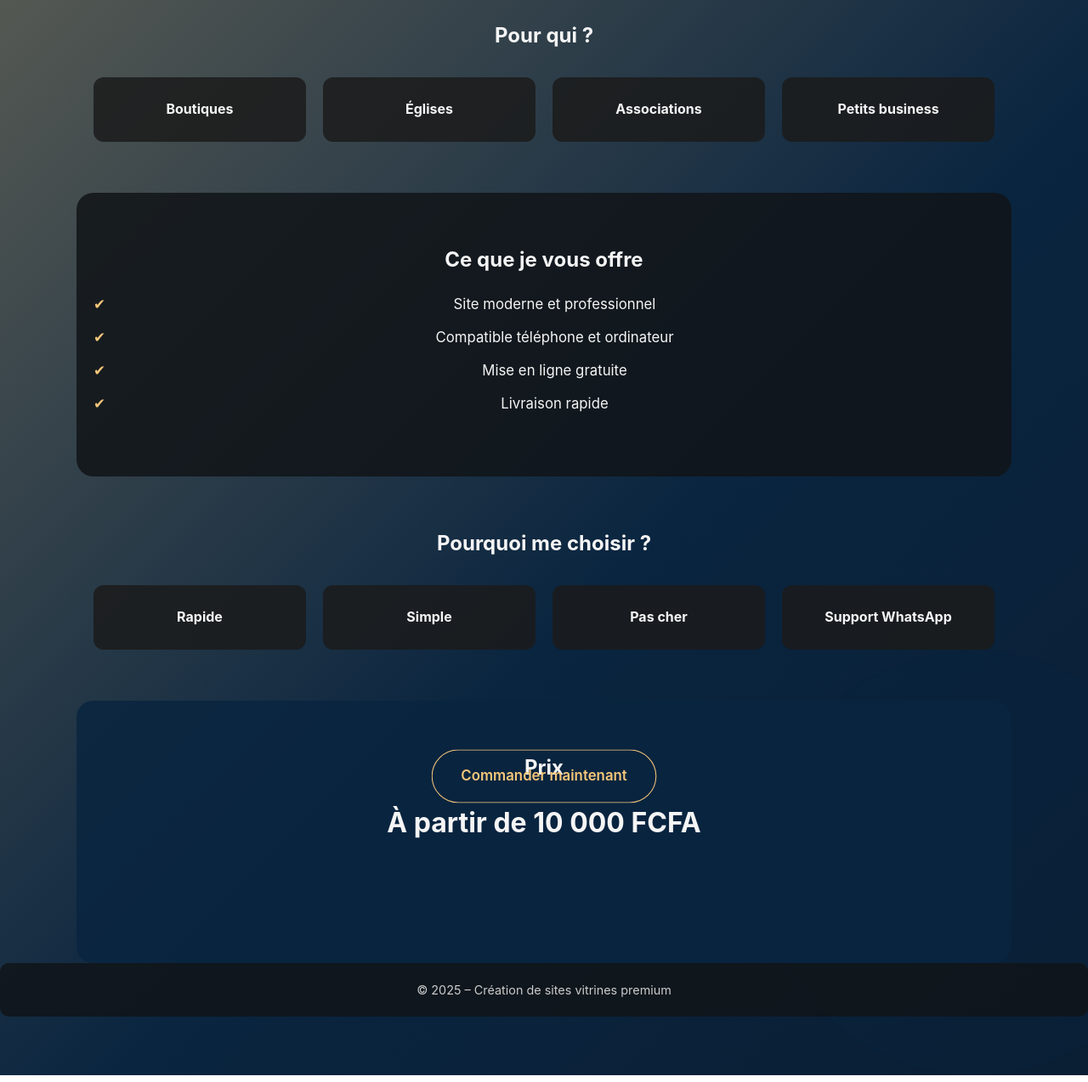
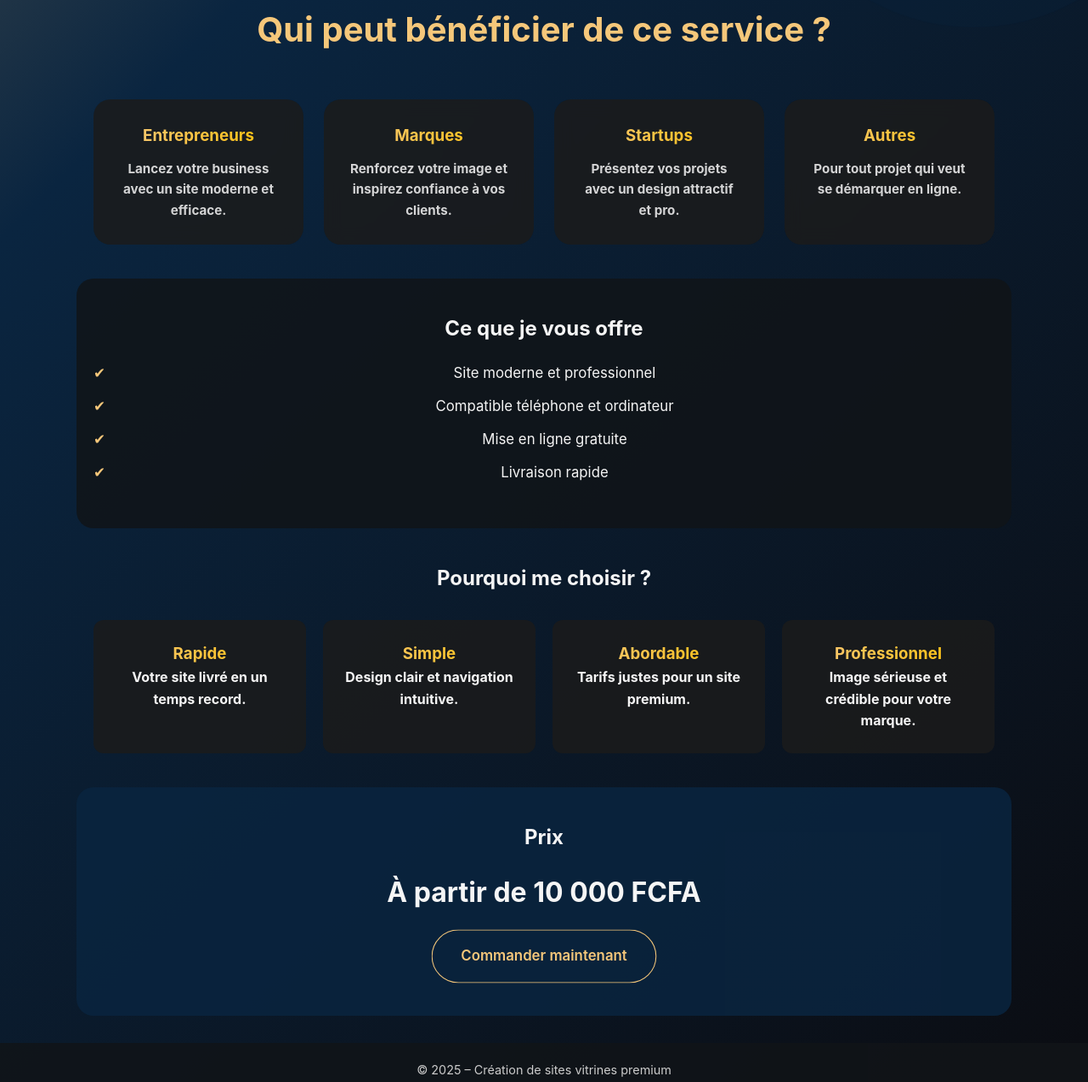
Before and after one commit to sitesprobj-gif/mon-site, a plain HTML site: page index.html in a window 1280 px wide. Shown: the part 837-2111 px from the top of the page at 85% size. Drawn offline with Linux system fonts and the light colour scheme.

Commit message:
Mise à jour du site avec les dernières améliorations

```diff
--- a/index.html
+++ b/index.html
@@ -14,21 +14,33 @@
 
 <header class="hero animate">
   <span class="badge">PREMIUM WEB DESIGN</span>
-  <h1>Des sites qui donnent<br>envie de vous faire confiance.</h1>
-  <p>Pour marques, business et projets qui veulent une image forte.</p>
+  <h1>Votre site vitrine prêt à convertir vos <br> visiteurs en clients.</h1>
+  <p>Pour les Entreprises, marques et projets qui veulent une présence en ligne forte et professionnelle.</p>
   <p class="offer">⚡ Offre spéciale : seulement <strong>5 places</strong> cette semaine !</p>
-  <a href="https://wa.me/2290169213654?text=Salut%20!%20👋%20Je%20veux%20un%20site%20vitrine%20premium%20pour%20mon%20business.%20Je%20veux%20commencer%20cette%20semaine%20et%20avoir%20un%20site%20qui%20attire%20des%20clients.%20Pouvez-vous%20m’aider%20?" class="btn">
+  <a href="https://wa.me/2290169213654?text=Salut%20!%20👋%20Je%20veux%20un%20site%20vitrine%20premium" class="btn">
     ✦ Discutons sur WhatsApp
   </a>
 </header>
 
-<section class="section animate">
-  <h2>Pour qui ?</h2>
+<section class="section animate pour-qui">
+  <h2>Qui peut bénéficier de ce service ?</h2>
   <div class="grid">
-    <div class="card">Boutiques</div>
-    <div class="card">Églises</div>
-    <div class="card">Associations</div>
-    <div class="card">Petits business</div>
+    <div class="card">
+       <h3>Entrepreneurs</h3>
+      <p>Lancez votre business avec un site moderne et efficace.</p>
+    </div>
+    <div class="card">
+      <h3>Marques</h3>
+      <p>Renforcez votre image et inspirez confiance à vos clients.</p>
+    </div>
+    <div class="card">
+      <h3>Startups</h3>
+      <p>Présentez vos projets avec un design attractif et pro.</p>
+    </div>
+    <div class="card">
+         <h3>Autres</h3>
+      <p>Pour tout projet qui veut se démarquer en ligne.</p>
+    </div>
   </div>
 </section>
 
@@ -45,17 +57,30 @@
 <section class="section animate">
   <h2>Pourquoi me choisir ?</h2>
   <div class="grid">
-    <div class="card">Rapide</div>
-    <div class="card">Simple</div>
-    <div class="card">Pas cher</div>
-    <div class="card">Support WhatsApp</div>
+    <div class="card">
+      <h3>Rapide</h3>
+      <p>Votre site livré en un temps record.</p>
+    </div>
+    <div class="card">
+      <h3>Simple</h3>
+      <p>Design clair et navigation intuitive.</p>
+    </div>
+    <div class="card">
+      <h3>Abordable</h3>
+      <p>Tarifs justes pour un site premium.</p>
+    </div>
+    <div class="card">
+      <h3>Professionnel</h3>
+      <p>Image sérieuse et crédible pour votre marque.</p>
+    </div>
   </div>
 </section>
+
 
 <section class="section bg-dark animate">
   <h2>Prix</h2>
   <p class="price">À partir de <strong>10 000 FCFA</strong></p>
-  <a href="https://wa.me/2290169213654?text=Salut%20!%20👋%20Je%20veux%20un%20site%20vitrine%20premium%20pour%20mon%20business.%20Je%20veux%20commencer%20cette%20semaine%20et%20avoir%20un%20site%20qui%20attire%20des%20clients.%20Pouvez-vous%20m’aider%20?" class="btn">Commander maintenant</a>
+  <a href="https://wa.me/2290169213654?text=Salut%20!%20👋%20Je%20veux%20un%20site%20vitrine%20premium" class="btn">Commander maintenant</a>
 </section>
 
 <footer class="animate">
--- a/style.css
+++ b/style.css
@@ -7,12 +7,11 @@
 }
 
 body {
-  background: linear-gradient(-45deg, #0b0b0f, #0a2540, #f5c77a, #111418);
-  background-size: 400% 400%;
-  animation: gradientBG 15s ease infinite;
+  background: linear-gradient(-45deg, #0b0b0f, #0a2540, #c0a372, #111418);
+  background-size: 400%;
+  animation: gradientBG 13s ease infinite;
   color: #f5f5f5;
   line-height: 1.6;
-  position: relative;
   overflow-x: hidden;
 }
 
@@ -84,14 +83,12 @@ body {
   font-size: 1.1rem;
 }
 
-
 .offer {
   color: #f5c77a;
   font-weight: bold;
   margin-bottom: 15px;
   font-size: 1.1rem;
 }
-
 
 /* BOUTON PREMIUM */
 .btn {
@@ -104,9 +101,6 @@ body {
   font-weight: 600;
   transition: all 0.3s ease;
   z-index: 2;
-   position: sticky;
-  bottom: 20px;
-  z-index: 100;
 }
 
 .btn:hover {
@@ -129,7 +123,7 @@ body {
 .section {
   position: relative;
   z-index: 1;
-  padding: 60px 20px;
+  padding: 40px 20px;
   max-width: 1100px;
   margin: auto;
   text-align: center;
@@ -160,11 +154,45 @@ body {
   border-radius: 12px;
   font-weight: bold;
   transition: transform 0.3s, box-shadow 0.3s;
+  text-align: center;
 }
 
 .card:hover {
   transform: translateY(-5px);
   box-shadow: 0 10px 25px rgba(245, 199, 122, 0.4);
+}
+
+/* SECTION "POUR QUI" */
+.pour-qui h2 {
+  font-size: clamp(1.8rem, 4vw, 2.5rem);
+  margin-bottom: 50px;
+  color: #f5c77a;
+}
+
+.pour-qui .grid {
+  grid-template-columns: repeat(auto-fit, minmax(220px, 1fr));
+  gap: 24px;
+}
+
+.pour-qui .card {
+  padding: 28px;
+  border-radius: 20px;
+  backdrop-filter: blur(10px);
+}
+
+.pour-qui .card h3 {
+  margin-bottom: 12px;
+  color: #f5c77a;
+}
+
+.pour-qui .card p {
+  opacity: 0.85;
+  font-size: 0.95rem;
+}
+
+.pour-qui .card:hover {
+  transform: translateY(-5px);
+  box-shadow: 0 12px 30px rgba(245,199,122,0.3);
 }
 
 /* LISTE OFFRE */
@@ -188,6 +216,13 @@ body {
   color: #f5c77a;
 }
 
+.card h3 {
+  background: linear-gradient(90deg, #f5c77a, #ffc107);
+  -webkit-background-clip: text;
+  -webkit-text-fill-color: transparent;
+}
+
+
 /* PRIX */
 .price {
   font-size: 2rem;
@@ -200,9 +235,9 @@ footer {
   background: rgba(17,20,24,0.85);
   color: #ccc;
   text-align: center;
-  padding: 20px;
+  padding: 20px 20px;
   font-size: 0.9rem;
-  border-radius: 10px;
+  margin-top: 2rem;
 }
 
 /* ANIMATIONS D’ENTRÉE */
@@ -230,4 +265,8 @@ footer {
   .card {
     padding: 20px;
   }
+
+  .pour-qui .card p {
+    font-size: 0.9rem;
+  }
 }
```
